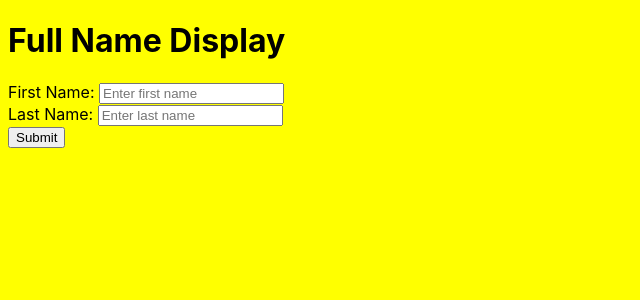
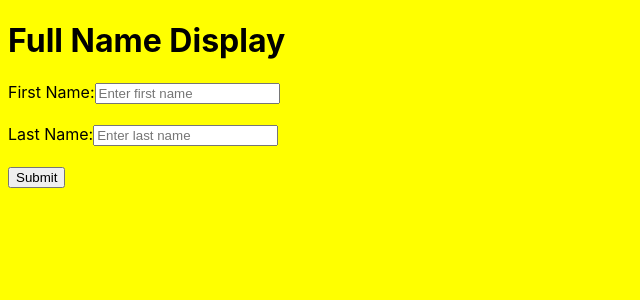
Before and after one commit to asrithasri/DisplayName, a React (Create React App) app: page / in a window 1280 px wide. Shown: the top 300 px of the page, without its empty margins (0-640 px from the left). Built offline with nearby package versions, Linux system fonts and the light colour scheme.

Commit message:
first commit

```diff
--- a/src/App.js
+++ b/src/App.js
@@ -1,32 +1,67 @@
-import { useState,useEffect } from "react";
+import { useState } from "react";
 import './App.css';
 
 function App() {
 
-  const [name,setName] = useState("");
+  const [fullName, setFullName] = useState({});
+  const [isSubmit, setIsSubmit] = useState(false);
 
-  const handleSubmit =(event)=>{
-    event.preventDefault();
-    setName(`${event.target.fname.value} ${event.target.lname.value}`);
+  const handleChange = (e) => {
+    let value = e.target.value;
+    setFullName({
+      ...fullName,
+      [e.target.name]: value,
+    });
   };
 
-
+  const handleSubmit = (event) => {
+    event.preventDefault();
+    if (fullName.firstName !== undefined && fullName.lastName !== undefined) {
+      setIsSubmit(true);
+    }
+  };
 
   return (
     <div>
-      <h1>Full Name Display</h1>
-      <form action="#" onSubmit={handleSubmit}>
-      <lable for="fname">First Name: </lable>
-      <input type='text' id='fname' name='fname' placeholder="Enter first name" required></input>
-      <br></br>
-      <label for="lname">Last Name: </label>
-      <input type='text' id='lname' name='lname' placeholder="Enter last name" required></input>
+      <form action="submit" onSubmit={handleSubmit}>
+        <h1>Full Name Display</h1>
+        <div>
+          <label htmlFor="firstName">
+            First Name:
+            <input
+              type='text'
+              id='firstName'
+              name='firstName'
+              onChange={handleChange}
+              placeholder="Enter first name"
+              required
+            />
+          </label>
+        </div>
+        <br />
 
-      <br></br>
-      <button  type='submit' value='submit' >Submit</button>
+        <div>
+          <label htmlFor="lastName">
+            Last Name:
+            <input
+              type='text'
+              id='lastName'
+              name='lastName'
+              onChange={handleChange}
+              placeholder="Enter last name"
+              required
+            />
+          </label>
+        </div>
+        <br />
+        <button type='submit'>Submit</button>
       </form>
-      <br/>
-      {name && <p>Full Name : {name}</p>}
+      <br />
+      {isSubmit && (
+        <div>
+          {`Full Name: ${fullName.firstName} ${fullName.lastName}`}
+        </div>
+      )}
     </div>
   );
 }
```
